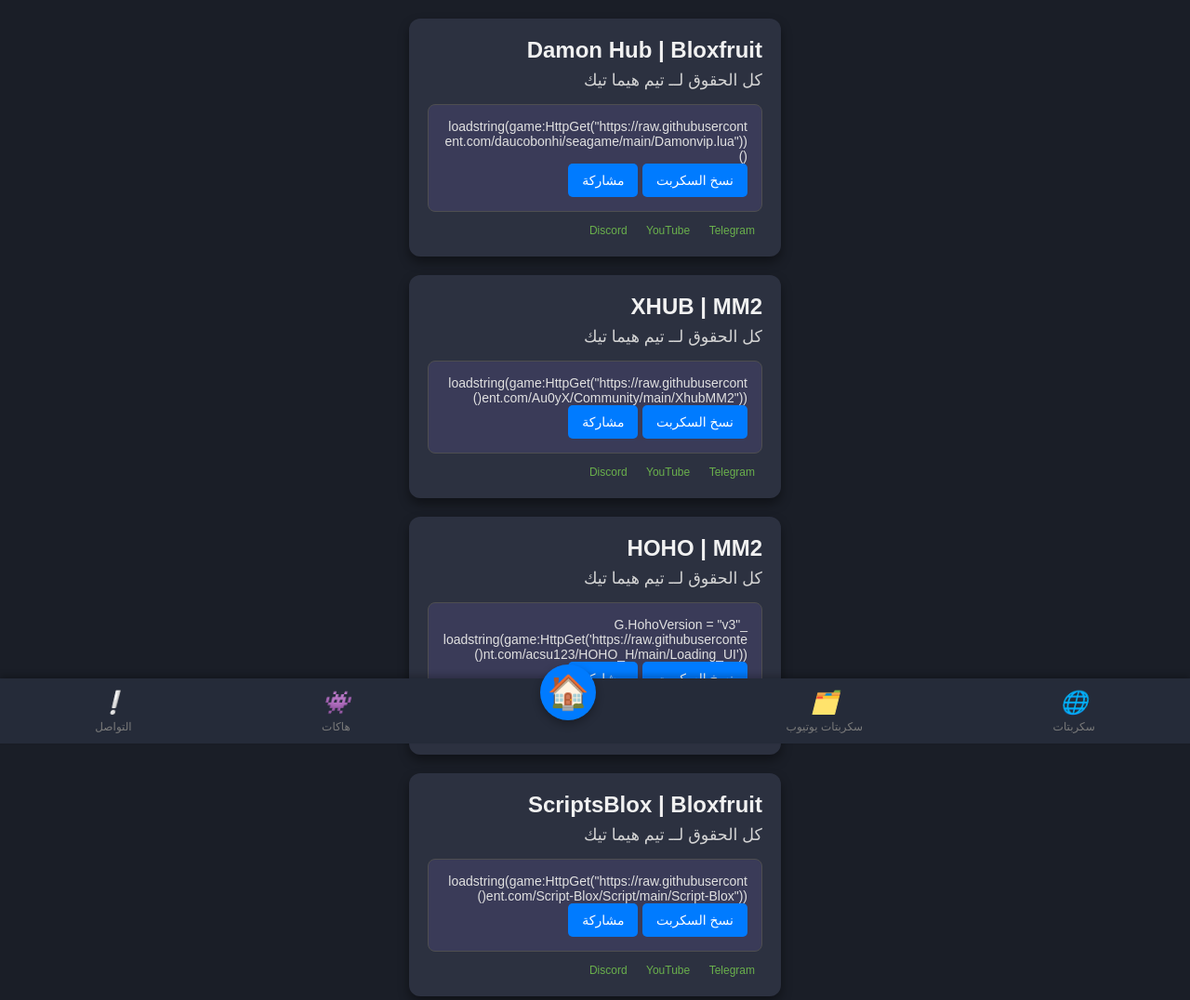
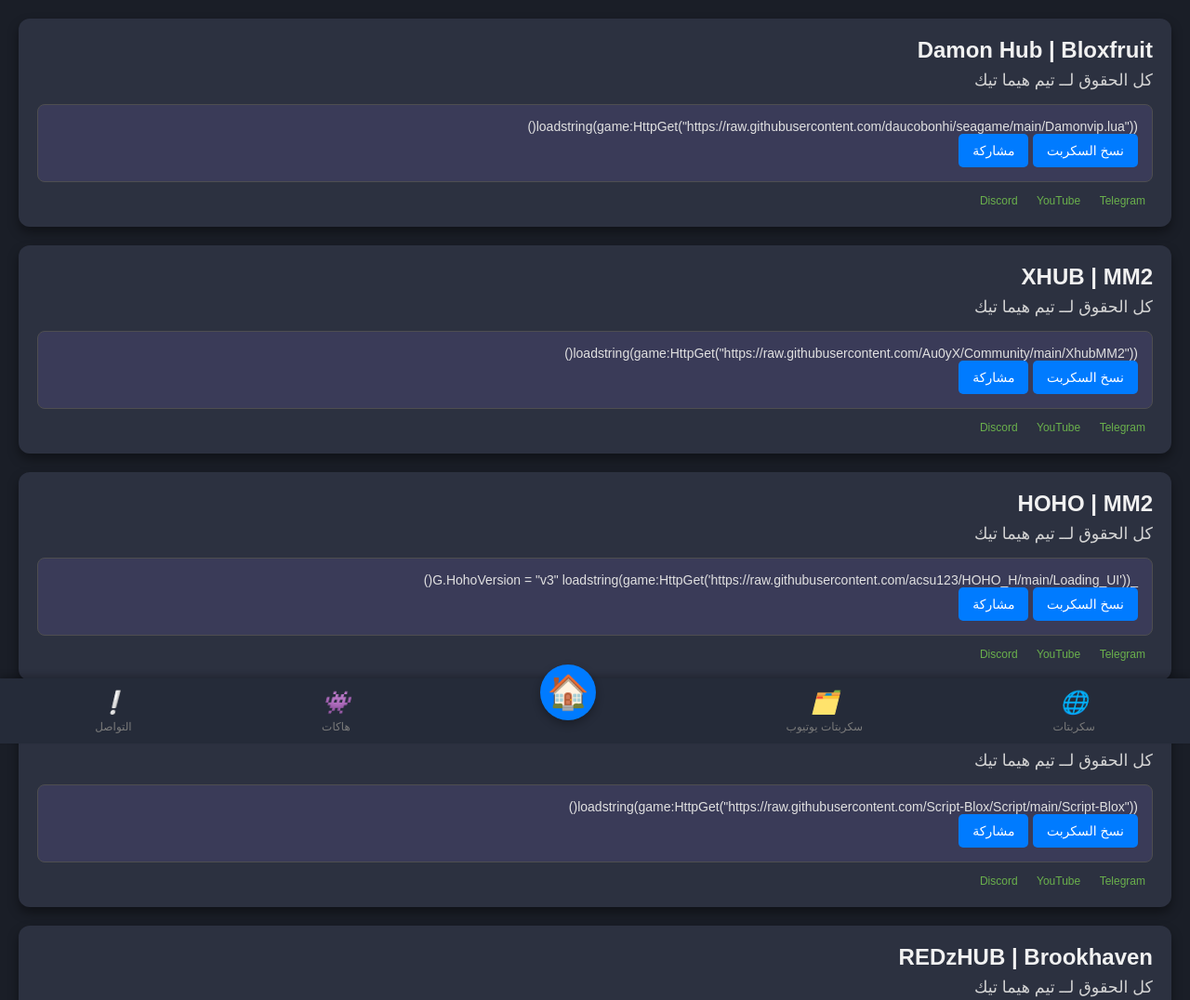
Before and after one commit to HemaTechno/S-script, a plain HTML site: page Scripts.html in a window 1280 px wide. Shown: the top 1076 px of the page at 93% size. Drawn offline with Linux system fonts and the light colour scheme.

Commit message:
Update Scripts.html

```diff
--- a/Scripts.html
+++ b/Scripts.html
@@ -19,7 +19,7 @@
     overflow-x: hidden; /* منع التحرك الأفقي */
     width: 100%;
     margin: 0;
-    padding: 5;
+    padding: 0;
     }
 
 
@@ -40,11 +40,9 @@
     display: flex;
     flex-direction: column;
     gap: 20px; /* المسافة بين المربعات */
-    padding: 20px 0; /* المسافة من الأعلى والأسفل فقط */
-    max-width: 400px; /* عرض الحاوية */
-    margin: 0 auto; /* توسيط الحاوية أفقياً */
-    justify-content: center; /* التوسيع العمودي للمربعات */
-    align-items: center; /* التوسيع الأفقي للمربعات */
+    padding: 20px; /* المسافة من الأعلى والأسفل والجوانب */
+    width: 100%; /* جعل الحاوية بعرض الشاشة بالكامل */
+    margin: 0; /* إزالة الهوامش */
 }
 
 .container {
@@ -55,7 +53,10 @@
     transition: transform 0.3s, box-shadow 0.3s;
     width: 100%; /* اجعل المربعات تأخذ عرض الحاوية بالكامل */
     margin: 0; /* إزالة أي هوامش إضافية */
+    /* تضمن أن المربعات تكون داخل الحواف */
+    max-width: 100%; /* تأكد من أن العرض لا يتجاوز 100% */
 }
+
 
 
 
```
